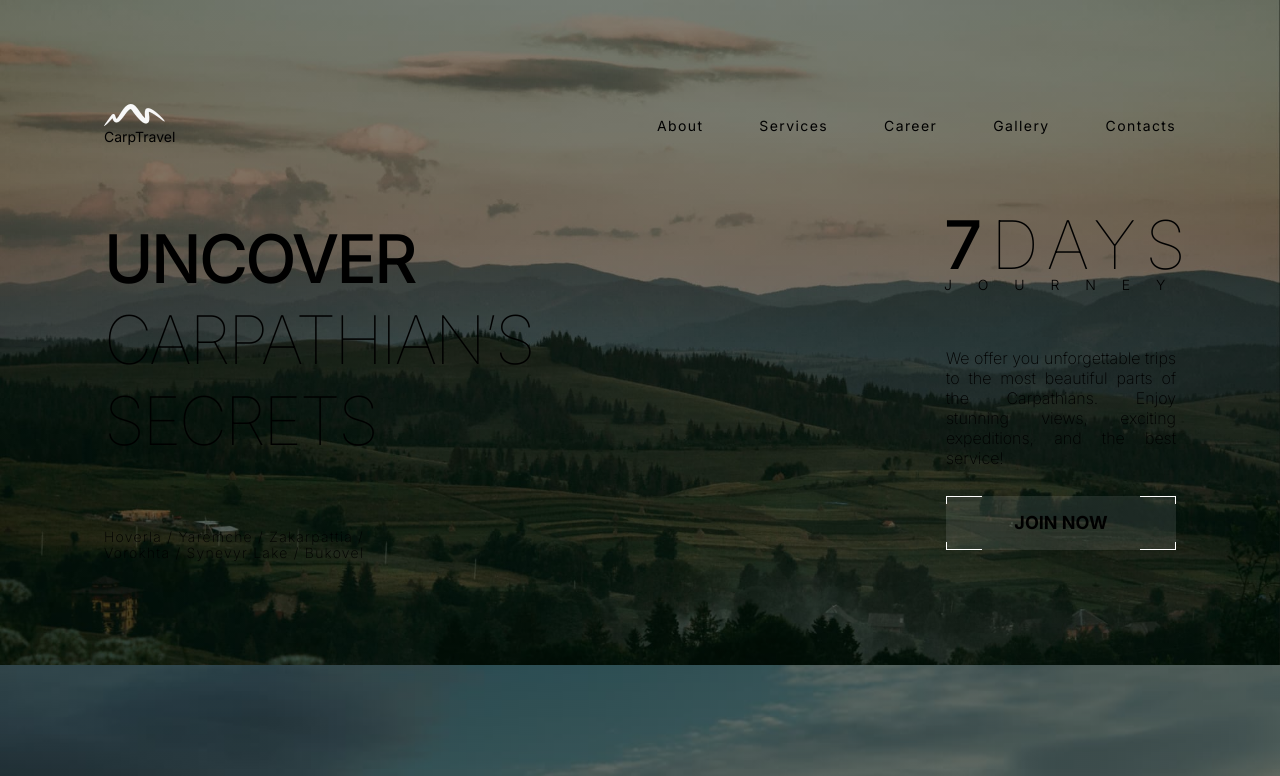
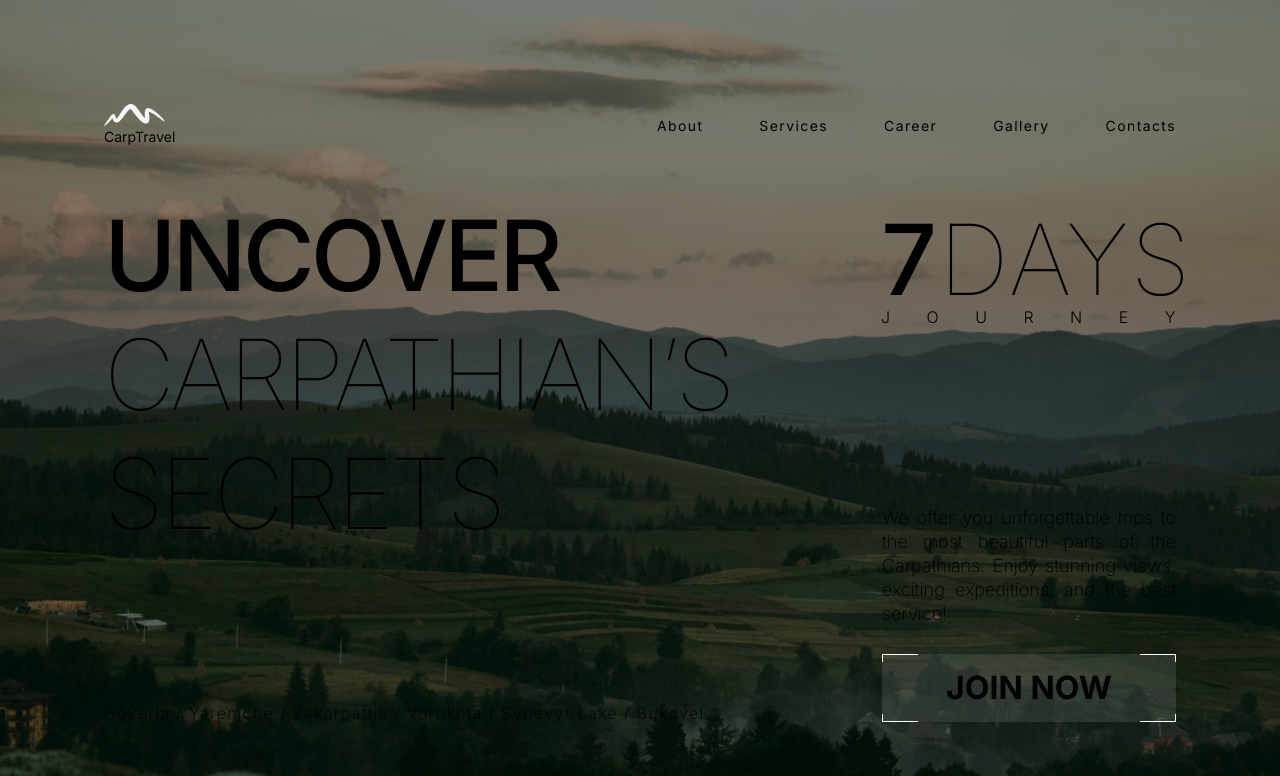
Before and after one commit to LiudmylaKozytska/carpTravel, a Next.js app: page / in a window 1280 px wide. Shown: the top 776 px of the page. Built offline with nearby package versions, Linux system fonts and the light colour scheme; a web font is replaced by a local one.

Commit message:
finish hero section all styles

```diff
--- a/src/app/(routes)/hero/Hero.tsx
+++ b/src/app/(routes)/hero/Hero.tsx
@@ -12,34 +12,39 @@ export default function Hero() {
         className="container pt-[36px] pb-[56px] sm:px-[20px] md:py-[64px] lg:py-[104px] relative"
       >
         <Header />
-        <div className="mb-[24px] md:mb-[56px] mt-[36px] md:mt-[64px] flex flex-col items-end">
-          <div className="md:w-[232px]">
-            <p className="font-medium text-[37px] md:text-[67px] uppercase leading-none tracking-[1.66px] md:tracking-[8.81px] text-end">
+        <div className="mb-[24px] md:mb-[56px] lg:mb-[181px] mt-[36px] md:mt-[64px] flex flex-col items-end">
+          <div className="md:w-[232px] lg:w-[295px]">
+            <p className="font-medium text-[37px] md:text-[67px] lg:text-[98px] uppercase leading-none tracking-[1.66px] md:tracking-[8.81px] lg:tracking-[1.81px] text-end">
               7<span className="font-thin">days</span>
             </p>
-            <p className="text-[12px] md:text-[14px] font-light uppercase leading-none tracking-[9.48px] md:tracking-[25.9px] text-end">
+            <p className="text-[12px] md:text-[14px] lg:text-[16px] font-light uppercase leading-none tracking-[9.48px] md:tracking-[25.9px] lg:tracking-[36.48px] text-end">
               journey
             </p></div>
         </div>
         <div className="md:flex justify-between">
-          <div className="md:mt-[-130px]"><h1 className="mb-[24px] md:mb-[68px] text-[40px] md:text-[67px] font-medium uppercase leading-[56px]  md:leading-[81px] tracking-[-1.6px] md:tracking-[-2.68px] md:w-[426px]">
+          <div className="md:mt-[-130px] lg:mt-[-310px]"><h1 className="mb-[24px] md:mb-[68px] lg:mb-[148px] text-[40px] md:text-[67px] lg:text-[98px] font-medium uppercase leading-[56px]  md:leading-[81px] lg:leading-[119px] tracking-[-1.6px] md:tracking-[-2.68px] lg:tracking-[-3.92px] md:w-[426px] lg:w-[646px]">
           {data.title.main}
           <span className="font-thin"> {data.title.add}</span>
         </h1>
-        <p className="mb-[24px] md:mb-0 text-[10px] md:text-[14px] font-extralight leading-[16px] md:tracking-[1.26px] w-[167px] md:w-[266px]">
+        <p className="sm:mb-[24px] text-[10px] md:text-[14px] lg:text-[16px] font-extralight leading-[16px] lg:leading-[24px] md:tracking-[1.26px] lg:tracking-[1.44px] w-[167px] md:w-[266px] lg:w-[608px]">
           {data.additional}
         </p></div>
-        <div className="md:w-[230px]">
-          <p className="mb-[24px] md:mb-[28px] text-[14px] md:text-[16px] font-extralight leading-[20px] text-justify">
+        <div className="md:w-[230px] lg:w-[294px]">
+          <p className="mb-[24px] md:mb-[28px] text-[14px] md:text-[16px] lg:text-[18px] font-extralight leading-[20px] lg:leading-[24px] text-justify">
           {data.description}
         </p>
-        <button className="relative px-[64px] py-[18px] w-[100%] text-[18px] font-bold uppercase leading-none bg-white bg-opacity-10 transition duration-300 hover:bg-opacity-20">
+        <Link to='contacts'
+                duration={600}
+                smooth={true}
+                spy={true}
+                hashSpy={true}
+                className="block relative px-[64px] py-[18px] w-[100%] text-[18px] lg:text-[32px] font-bold uppercase leading-none bg-white bg-opacity-10 transition duration-300 hover:bg-opacity-20 text-center">
           <span className="relative z-10">join now</span>
           <span className="absolute top-0 left-0 w-[36px] h-[8px] border-t border-l border-white"></span>
           <span className="absolute top-0 right-0 w-[36px] h-[8px] border-t border-r border-white"></span>
           <span className="absolute bottom-0 left-0 w-[36px] h-[8px] border-b border-l border-white"></span>
           <span className="absolute bottom-0 right-0 w-[36px] h-[8px] border-b border-r border-white"></span>
-        </button>
+        </Link>
         </div>
         </div>
       </div>
--- a/tailwind.config.ts
+++ b/tailwind.config.ts
@@ -9,8 +9,8 @@ const config: Config = {
   theme: {
     screens: {
       sm: { max: "767.98px" },
-      md: { min: '768px'},
-      lg: {min: "1280px"},
+      md: '768px',
+      lg: "1280px",
     },
     container: {
         padding: {
```
